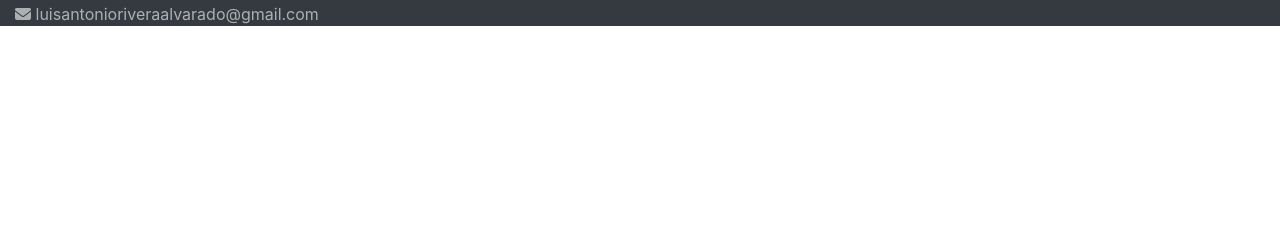
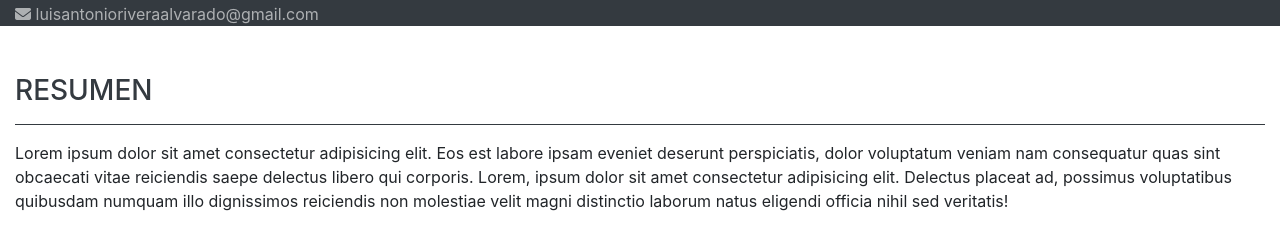
Before and after one commit to Luisl170/Luisl170.github.io, a plain HTML site: page index.html in a window 1280 px wide. Shown: the part 81-330 px from the top of the page. Drawn offline with nearby package versions, Linux system fonts and the light colour scheme.

Commit message:
Creacion de area de resumen

```diff
--- a/assets/css/styles.css
+++ b/assets/css/styles.css
@@ -1,3 +1,7 @@
+hr {
+    border-top: 1px solid #343a40;
+}
+
 .header {
     background-color: #343a40;
     color: white;
@@ -19,3 +23,11 @@
 .header a:hover {
     color: white !important;
 }
+
+.title, .subtitle {
+    color: #343a40;
+}
+
+.title {
+    text-transform: uppercase;
+}
--- a/index.html
+++ b/index.html
@@ -16,6 +16,7 @@
     <title>Luis Rivera</title>
 </head>
 <body>
+    <!-- Header -->
     <main class="header container-fluid">
         <div class="row align-items-center">
             <div class="col-md-3 order-md-3 text-center my-1">
@@ -30,8 +31,19 @@
                 <p><a href="#"><i class="fab fa-github"></i> Luisl170</a></p>
                 <p><a href="#"><i class="fab fa-linkedin"></i> luisantonioriveraalvarado</a></p>
             </div>
-
         </div>
     </main>
+    <!-- /Header -->
+    <!-- Summary -->
+    <section class="container-fluid py-5">
+        <div class="row">
+            <div class="col">
+                <h3 class="title">Resumen</h3>
+                <hr>
+                <p>Lorem ipsum dolor sit amet consectetur adipisicing elit. Eos est labore ipsam eveniet deserunt perspiciatis, dolor voluptatum veniam nam consequatur quas sint obcaecati vitae reiciendis saepe delectus libero qui corporis. Lorem, ipsum dolor sit amet consectetur adipisicing elit. Delectus placeat ad, possimus voluptatibus quibusdam numquam illo dignissimos reiciendis non molestiae velit magni distinctio laborum natus eligendi officia nihil sed veritatis!</p>
+            </div>
+        </div>
+    </section>
+    <!-- /Summary -->
 </body>
 </html>
```
